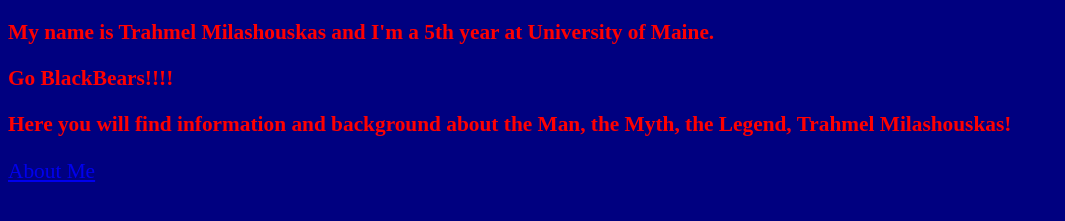
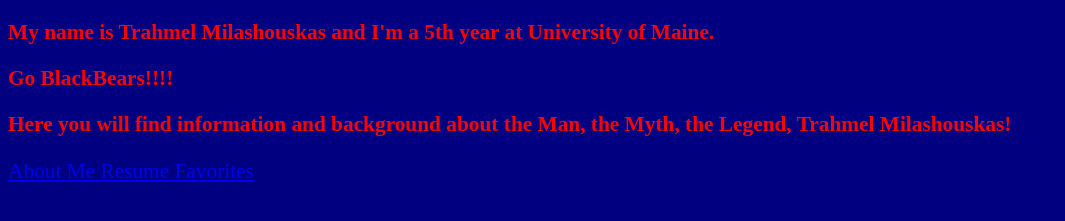
Before and after one commit to LightSkinGawd/Guala, a plain HTML site: page index.html in a window 1280 px wide. Shown: the part 93-314 px from the top of the page, without its empty margins (0-1065 px from the left). Drawn offline with Linux system fonts and the light colour scheme.

Commit message:
Update index.html

```diff
--- a/index.html
+++ b/index.html
@@ -10,3 +10,5 @@
 <p> <b>Here you will find information and background about the Man, the Myth, the Legend, Trahmel Milashouskas!</b> </p>
 
 <a href="aboutme.html"> About Me </a>
+<a href="Resume.html"> Resume </a>
+<a href="Favorites.html"> Favorites </a>
```
